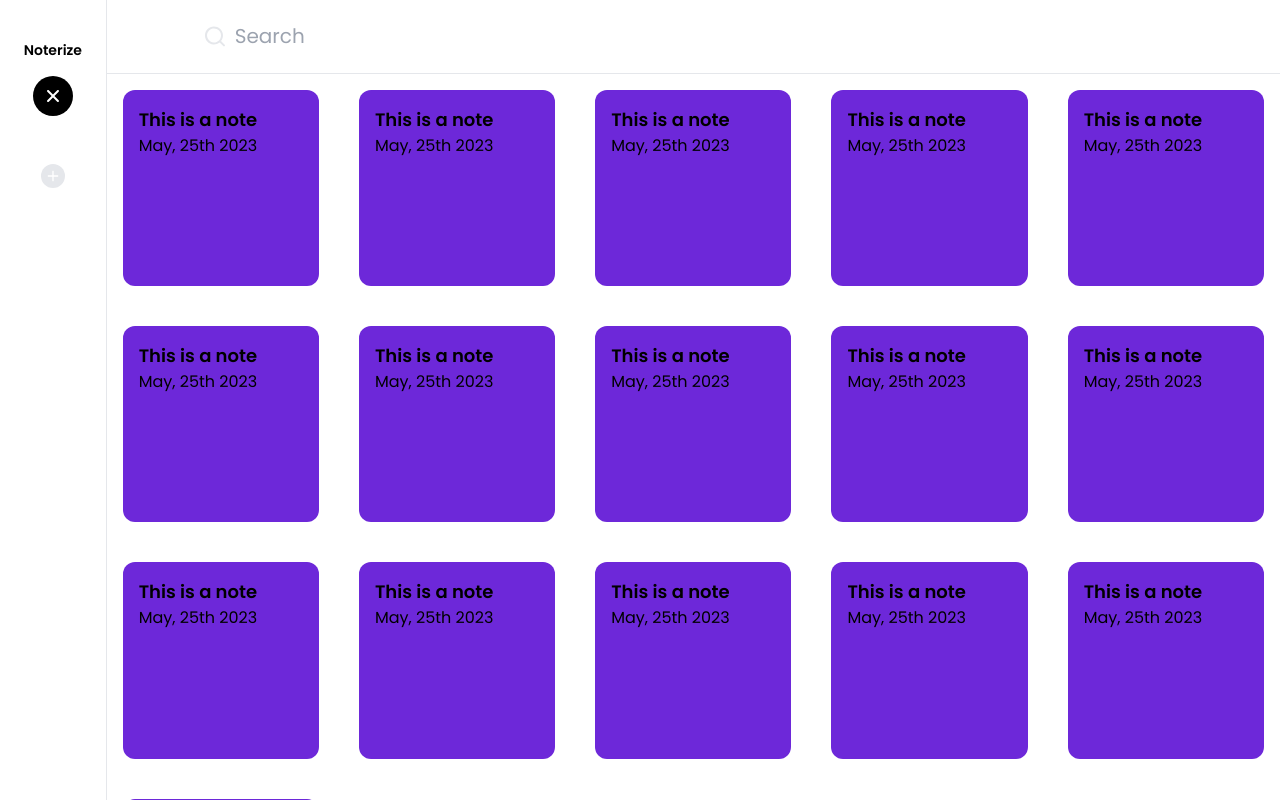
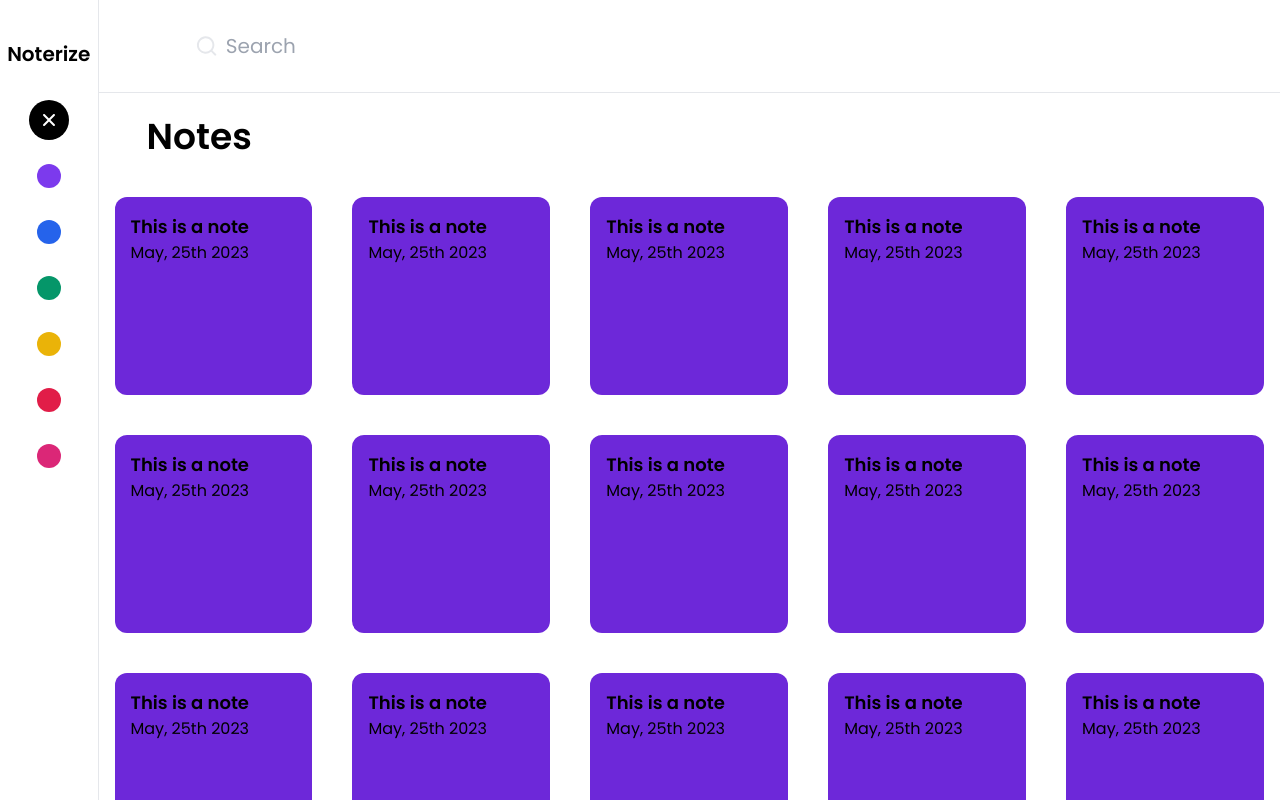
Before and after one commit to theahmadshaker/notes-app-fe, a React (Vite) app: page / in a window 1280 px wide. Both pictures are taken after a click on the button 52 px from the left and 96 px from the top of the page. Built offline with nearby package versions, Linux system fonts and the light colour scheme.

Commit message:
Progress on the UI and animations on the sidebar

```diff
--- a/package.json
+++ b/package.json
@@ -12,6 +12,7 @@
   "dependencies": {
     "@headlessui/react": "^1.7.17",
     "@headlessui/tailwindcss": "^0.2.0",
+    "framer-motion": "^10.16.16",
     "react": "^18.2.0",
     "react-dom": "^18.2.0",
     "typeface-poppins": "^1.1.13"
--- a/src/components/NotesGrid.jsx
+++ b/src/components/NotesGrid.jsx
@@ -3,8 +3,11 @@ import NotesCard from "./NotesCard";
 
 const NotesGrid = () => {
   return (
-    <div className="flex flex-col items-start justify-start flex-grow h-full">
+    <div className="flex flex-col items-start justify-start flex-grow h-full w-full">
       <Searchbar />
+      <div className="flex flex-row items-center justify-start px-12 py-6">
+        <h1 className="text-4xl text-black font-semibold">Notes</h1>
+      </div>
       <div className="grid grid-cols-1 sm:grid-cols-2 md:grid-cols-3 lg:grid-cols-4 xl:grid-cols-5 gap-10 w-full p-4 justify-center overflow-y-auto">
         <NotesCard />
         <NotesCard />
--- a/src/components/Searchbar.jsx
+++ b/src/components/Searchbar.jsx
@@ -1,9 +1,9 @@
 const Searchbar = () => {
   return (
-    <div className="w-full h-24 flex flex-row items-center justify-start px-24 space-x-2 border-b border-gray-200">
+    <div className="w-full h-36 flex flex-row items-center justify-start px-24 space-x-2 border-b border-gray-200">
       <Magnifier />
       <input
-        className="text-gray-600 text-xl focus:outline-none"
+        className="text-gray-600 text-xl focus:outline-none w-full h-full"
         type="text"
         placeholder="Search"
       />
--- a/src/components/Sidebar.jsx
+++ b/src/components/Sidebar.jsx
@@ -4,14 +4,24 @@ import { useState } from "react";
 // HeadlessUI
 import { Disclosure, RadioGroup } from "@headlessui/react";
 
+// Framer
+import { motion, AnimatePresence } from "framer-motion";
+
 const Sidebar = () => {
-  const [colors, setColors] = useState([]);
+  const colorClassnames = [
+    "#7c3aed",
+    "#2563eb",
+    "#059669",
+    "#eab308",
+    "#e11d48",
+    "#db2777",
+  ];
 
   return (
-    <div className="h-full w-1/12 flex flex-col items-center justify-start border-r border-gray-200 py-10 space-y-4">
-      <h1 className="text-sm font-semibold">Noterize</h1>
+    <div className="h-full w-1/12 flex flex-col items-center justify-start border-r border-gray-200 py-10 space-y-8">
+      <h1 className="text-xl font-semibold">Noterize</h1>
       <div className="flex  flex-col items-center justify-start">
-        <CategorySelector colors={colors} />
+        <CategorySelector colors={colorClassnames} />
       </div>
     </div>
   );
@@ -20,7 +30,14 @@ const Sidebar = () => {
 export default Sidebar;
 
 const CategorySelector = ({ colors }) => {
-  const [activeColor, setActiveColor] = useState(null);
+  const [activeColor, setActiveColor] = useState("All");
+
+  const animationDelay = 0.1; // delay between each bubble animation in seconds
+
+  // This function sets the color for the last bubble which will be a filter that includes all notes
+  const generateGradient = (colors) => {
+    return `linear-gradient(45deg, ${colors.join(", ")})`;
+  };
 
   return (
     <Disclosure>
@@ -44,46 +61,56 @@ const CategorySelector = ({ colors }) => {
               />
             </svg>
           </Disclosure.Button>
-          <Disclosure.Panel>
+
+          {open && (
+            <Disclosure.Panel static>
               <RadioGroup
-              className="flex flex-col items-center justify-center py-6 space-y-6"
+                className="flex flex-col items-center justify-center py-6 space-y-[32px]"
                 value={activeColor}
               >
-              {colors.map((color) => {
-                <ColorBubble backgroundColor={color} />;
-              })}
+                {colors.map((color, index) => (
+                  <ColorBubble
+                    key={color}
+                    color={color}
+                    delay={index * animationDelay}
+                    setActiveColor={() => {
+                      setActiveColor(color), console.log(activeColor);
+                    }}
+                  />
+                ))}
+                <ColorBubble
+                  key="gradient"
+                  color={generateGradient(colors)}
+                  delay={colors.length * animationDelay}
+                  setActiveColor={() => setActiveColor("All")}
+                />
               </RadioGroup>
-            <CategoryCreator />
             </Disclosure.Panel>
+          )}
         </>
       )}
     </Disclosure>
   );
 };
 
-const ColorBubble = ({ color }) => {
+const ColorBubble = ({ color, delay, activeColor, setActiveColor }) => {
+  const initialY = -32; // Initial Y position offset
+  const isSelected = activeColor === color;
+
+  console.log("ColorBubble color:", color);
+
   return (
-    <button
-      className="w-6 h-6  rounded-full"
+    <AnimatePresence>
+      <motion.button
+        initial={{ opacity: 0, y: initialY }}
+        animate={{ opacity: 1, y: 0, transition: { delay: delay } }}
+        exit={{ opacity: 0, y: initialY, transition: { duration: 0.2 } }}
+        className={`w-6 h-6 rounded-full duration-300 ${
+          isSelected ? `ring-2 ring-offset-2 ring-white` : ""
+        }`}
         style={{ backgroundColor: color }}
+        onClick={setActiveColor}
       />
+    </AnimatePresence>
   );
 };
-
-const CategoryCreator = () => {
-  return (
-    <button className="bg-gray-200 rounded-full w-6 h-6 flex flex-row items-center justify-center hover:brightness-105 duration-200">
-      <svg
-        viewBox="0 0 24 24"
-        fill="none"
-        xmlns="http://www.w3.org/2000/svg"
-        className="h-4 w-4"
-      >
-        <path
-          d="M19 11H13V5C13 4.73478 12.8946 4.48043 12.7071 4.29289C12.5196 4.10536 12.2652 4 12 4C11.7348 4 11.4804 4.10536 11.2929 4.29289C11.1054 4.48043 11 4.73478 11 5V11H5C4.73478 11 4.48043 11.1054 4.29289 11.2929C4.10536 11.4804 4 11.7348 4 12C4 12.2652 4.10536 12.5196 4.29289 12.7071C4.48043 12.8946 4.73478 13 5 13H11V19C11 19.2652 11.1054 19.5196 11.2929 19.7071C11.4804 19.8946 11.7348 20 12 20C12.2652 20 12.5196 19.8946 12.7071 19.7071C12.8946 19.5196 13 19.2652 13 19V13H19C19.2652 13 19.5196 12.8946 19.7071 12.7071C19.8946 12.5196 20 12.2652 20 12C20 11.7348 19.8946 11.4804 19.7071 11.2929C19.5196 11.1054 19.2652 11 19 11Z"
-          className="fill-white"
-        />
-      </svg>
-    </button>
-  );
-};
```
Also changed, not shown: 1 other file (tests, documents, lock files or other folders). Lines whose indentation alone changed are shown as unchanged.
